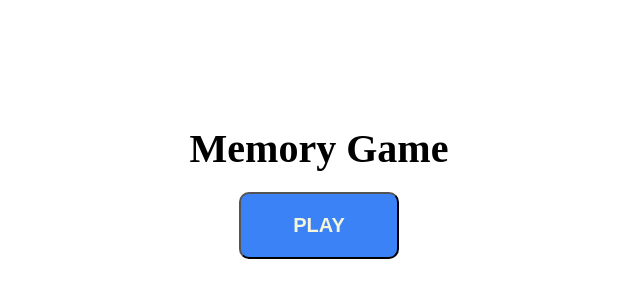
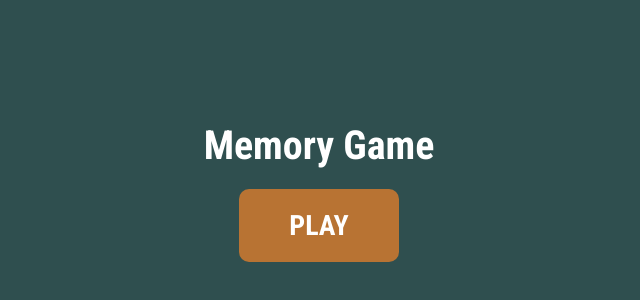
Before and after one commit to Maico-Zurbriggen/memoryGame, a React (Vite) app: page / in a window 1280 px wide. Shown: the part 198-498 px from the top of the page, without its empty margins (321-961 px from the left). Built offline with nearby package versions, Linux system fonts and the light colour scheme.

Commit message:
Cambio de fuente, creacion de paleta de colores y cambio de colores

```diff
--- a/index.html
+++ b/index.html
@@ -4,6 +4,9 @@
     <meta charset="UTF-8" />
     <meta name="viewport" content="width=device-width, initial-scale=1.0" />
     <title>Memory Game</title>
+    <link rel="preconnect" href="https://fonts.googleapis.com">
+    <link rel="preconnect" href="https://fonts.gstatic.com" crossorigin>
+    <link href="https://fonts.googleapis.com/css2?family=Roboto+Condensed:ital,wght@0,100..900;1,100..900&display=swap" rel="stylesheet">
   </head>
   <body>
     <div id="root"></div>
--- a/src/App.css
+++ b/src/App.css
@@ -1,6 +1,10 @@
-html {
+html,
+::after,
+::before {
   font-size: 62.5%;
   box-sizing: border-box;
+  font-family: var(--font);
+  color: var(--white);
 }
 
 body {
@@ -8,6 +12,7 @@ body {
   padding: 0;
   width: 100%;
   height: 100%;
+  background-color: var(--gray-background);
 }
 
 main {
@@ -21,6 +26,20 @@ dialog {
   text-align: center;
   padding: 3rem;
   border-radius: 1rem;
+  border: none;
+  background-color: var(--gray-background-light);
+  color: var(--white);
+  box-shadow: 8px 12px 8px rgba(255, 255, 255, 0.8); /* Añade una sombra */
+}
+
+fieldset {
+  border: none;
+  border-radius: .5rem;
+  background-color: var(--plate-gray);
+  margin-top: 2rem;
+}
+input {
+  border: none;
 }
 
 ul {
@@ -61,31 +80,31 @@ p {
 }
 
 .bg-blue {
-  background-color: #3b82f6 !important;
+  background-color: var(--marine-blue) !important;
 }
 .color-blue {
-  color: #3b82f6 !important;
+  color: var(--marine-blue) !important;
 }
 
 .bg-red {
-  background-color: #ef4444 !important;
+  background-color: var(--crimson-red) !important;
 }
 .color-red {
-  color: #ef4444 !important;
+  color: var(--crimson-red) !important;
 }
 
 .bg-green {
-  background-color: #10b981 !important;
+  background-color: var(--mint-green) !important;
 }
 .color-green {
-  color: #10b981 !important;
+  color: var(--mint-green) !important;
 }
 
 .bg-orange {
-  background-color: #f59e0b !important;
+  background-color: var(--mustard-yellow) !important;
 }
 .color-orange {
-  color: #f59e0b !important;
+  color: var(--mustard-yellow) !important;
 }
 
 .flex-center {
@@ -96,6 +115,9 @@ p {
 
 .w-100 {
   width: 100%;
+}
+.w-auto {
+  width: auto;
 }
 
 .hidden {
--- a/src/components/Button/Button.css
+++ b/src/components/Button/Button.css
@@ -1,13 +1,15 @@
 button {
+    font-family: var(--font);
+    font-size: 2.8rem;
+    color: var(--white);
+    background-color: var(--copper);
     width: 16rem;
-    background-color: #3b82f6;
-    color: beige;
     padding: 2rem;
     margin: 2rem;
-    font-size: 2rem;
     border-radius: 1rem;
+    border: none;
 }
 button:hover {
-    background-color: #1d4ed8;
+    background-color: var(--light-copper);
     cursor: pointer;
 }
--- a/src/components/EndScreen/EndScreen.css
+++ b/src/components/EndScreen/EndScreen.css
@@ -1,9 +1,16 @@
-.names {
-  font-size: 2rem;
+.results-container {
+  display: flex;
+  justify-content: left;
+}
+
+.name {
+  width: 8rem;
   text-align: left;
-  width: 6rem;
 }
 
 .points-indicator {
+  display: inline-block;
   width: 2.5rem;
+  height: 2.5rem;
+  margin: 0 .1rem;
 }
--- a/src/components/EndScreen/EndScreen.jsx
+++ b/src/components/EndScreen/EndScreen.jsx
@@ -1,5 +1,6 @@
 import { Button } from "..";
 import { ResultsTable } from "./components";
+import "./EndScreen.css";
 
 const EndScreen = ({ players, winner, restartPanel, restartAll }) => {
   return (
--- a/src/components/EndScreen/components/ResultsTable.jsx
+++ b/src/components/EndScreen/components/ResultsTable.jsx
@@ -1,17 +1,15 @@
 const ResultsTable = ({ players }) => {
   return (
-    <table>
-      <tbody>
-        {players.map((player, j) => (
-          <tr key={j}>
-            <th className="resalt-text names">{player.name}:</th>
-            {Array.from({ length: player.points }).map((_, i) => (
-              <td key={i} className={`points-indicator ${player.bg}`}></td>
-            ))}
-          </tr>
-        ))}
-      </tbody>
-    </table>
+    <>
+      {players.map((player, j) => (
+        <div key={j} className="w-auto results-container">
+          <p className="resalt-text name">{player.name}:</p>
+          {Array.from({ length: player.points }).map((_, i) => (
+            <span key={i} className={`points-indicator ${player.bg}`} ></span>
+          ))}
+        </div>
+      ))}
+    </>
   );
 };
 
--- a/src/components/Panel/Panel.css
+++ b/src/components/Panel/Panel.css
@@ -11,12 +11,15 @@
     width: 20%;
 }
 .player-name {
-    color: beige;
+    color: var(--white);
     justify-content: space-between;
     border-radius: 1rem;
     padding: .5rem;
 }
 .player-points {
+    font-size: 2.8rem;
+}
+.player-icon {
     font-size: 2.8rem;
 }
 
@@ -28,7 +31,7 @@
 }
 .card {
     height: 7.5rem;
-    background-color: gray;
+    background-color: var(--gray-background-light);
 }
 .card:hover {
     cursor: pointer;
--- a/src/index.css
+++ b/src/index.css
@@ -1,3 +1,20 @@
+:root {
+    --font: "Roboto Condensed", serif;
+    --gray-background: #2f4f4f;
+    --gray-background-light: #778899;
+    --gray-alternative: #293133;
+    --plate-gray: #c0c0c0;
+    --copper: #b87333;
+    --light-copper: #d4936b;
+    --white: #ffffff;
+    --turquoise: #40e0d0;
+    --light-pink: #ffcccc;
+    --mint-green: #82cc82;
+    --mustard-yellow: #d4a640;
+    --marine-blue: #000080;
+    --crimson-red: #dc143c;
+}
+
 #root {
     display: flex;
     justify-content: center;
```
